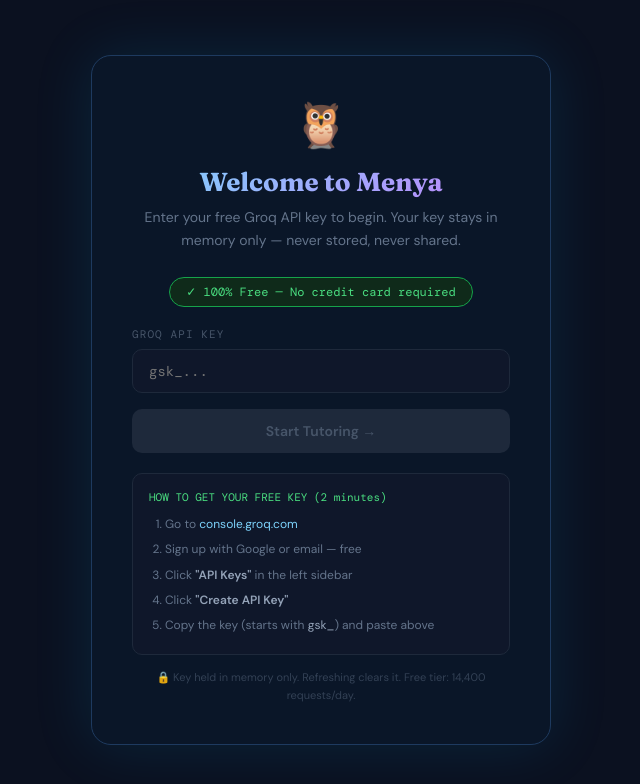
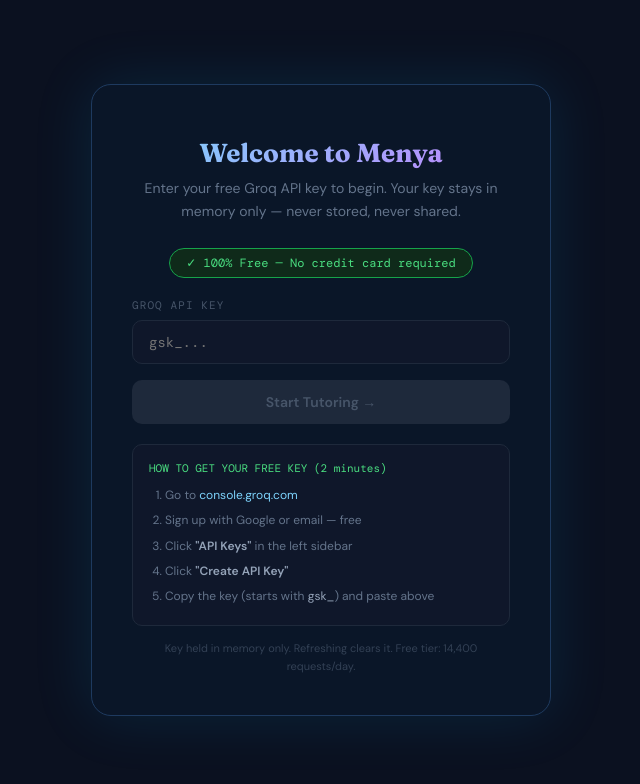
Before and after one commit to HappyAxelo/menya-ai-tutor, a React (Vite) app in the folder menya/: page / in a window 1280 px wide. Shown: the top 784 px of the page, without its empty margins (319-959 px from the left). Built offline with nearby package versions, Linux system fonts and the light colour scheme.

Commit message:
Update App.jsx

```diff
--- a/menya/src/App.jsx
+++ b/menya/src/App.jsx
@@ -158,7 +158,7 @@ function ApiKeyModal({ onSave }) {
       <style>{`@import url('https://fonts.googleapis.com/css2?family=DM+Sans:opsz,wght@9..40,400;9..40,600&family=DM+Mono:wght@400&family=Fraunces:opsz,wght@9..144,700&display=swap');*{box-sizing:border-box;margin:0;padding:0}input{outline:none}`}</style>
       <div style={{ background: "#0a1628", border: "1px solid #1e3a5f", borderRadius: "20px", padding: "40px", maxWidth: "460px", width: "90%", boxShadow: "0 0 60px #0ea5e922", fontFamily: "'DM Sans', sans-serif" }}>
         <div style={{ textAlign: "center", marginBottom: "24px" }}>
-          <div style={{ fontSize: "44px", marginBottom: "12px" }}>🦉</div>
+          <div style={{ fontSize: "44px", marginBottom: "12px" }}></div>
           <h1 style={{ fontFamily: "'Fraunces', serif", fontSize: "26px", fontWeight: "700", background: "linear-gradient(135deg,#7dd3fc,#c084fc)", WebkitBackgroundClip: "text", WebkitTextFillColor: "transparent", marginBottom: "8px" }}>Welcome to Menya</h1>
           <p style={{ color: "#64748b", fontSize: "14px", lineHeight: "1.7" }}>Enter your free Groq API key to begin. Your key stays in memory only — never stored, never shared.</p>
         </div>
@@ -198,7 +198,7 @@ function ApiKeyModal({ onSave }) {
         </div>
 
         <p style={{ marginTop: "14px", fontSize: "11px", color: "#334155", textAlign: "center", lineHeight: "1.6" }}>
-          🔒 Key held in memory only. Refreshing clears it. Free tier: 14,400 requests/day.
+          Key held in memory only. Refreshing clears it. Free tier: 14,400 requests/day.
         </p>
       </div>
     </div>
@@ -260,7 +260,7 @@ function MessageBubble({ msg }) {
   return (
     <div style={{ display: "flex", flexDirection: isUser ? "row-reverse" : "row", gap: "10px", marginBottom: "16px", alignItems: "flex-start" }}>
       <div style={{ width: "34px", height: "34px", borderRadius: "50%", background: isUser ? "linear-gradient(135deg,#6366f1,#8b5cf6)" : "linear-gradient(135deg,#0ea5e9,#06b6d4)", display: "flex", alignItems: "center", justifyContent: "center", fontSize: "14px", flexShrink: 0 }}>
-        {isUser ? "👤" : "🦉"}
+        {isUser ? "" : ""}
       </div>
       <div style={{ maxWidth: "75%" }}>
         {!isUser && msg.type && <div style={{ fontSize: "10px", color: typeInfo.color, fontFamily: "'DM Mono', monospace", marginBottom: "4px", textTransform: "uppercase", letterSpacing: "0.08em" }}>{typeInfo.label}</div>}
@@ -320,7 +320,7 @@ export default function AITutor() {
     setAnalytics(prev => ({ ...prev, totalMessages: prev.totalMessages + 1, conceptsIdentified: prev.conceptsIdentified + (parsed.conceptsDetected?.length || 0), misconceptionsDetected: prev.misconceptionsDetected + (parsed.misconceptionDetected ? 1 : 0) }));
     if (parsed.conceptsDetected?.length > 0) updateMastery(parsed.conceptsDetected, parsed.encouragementScore || 3);
     if (parsed.encouragementScore >= 4) {
-      setEncouragement(parsed.encouragementScore === 5 ? "🌟 Excellent reasoning!" : "✨ Great progress!");
+      setEncouragement(parsed.encouragementScore === 5 ? "Excellent reasoning!" : "Great progress!");
       setTimeout(() => setEncouragement(null), 3000);
     }
   }, [updateMastery]);
@@ -413,7 +413,7 @@ export default function AITutor() {
           <div style={{ flex: 1, overflowY: "auto", padding: "24px", paddingBottom: "8px" }}>
             {showWelcome && (
               <div style={{ textAlign: "center", padding: "40px 20px", animation: "float-in 0.6s ease" }}>
-                <div style={{ fontSize: "48px", marginBottom: "16px" }}>🦉</div>
+                <div style={{ fontSize: "48px", marginBottom: "16px" }}></div>
                 <div style={{ fontFamily: "'Fraunces', serif", fontSize: "28px", fontWeight: "700", background: "linear-gradient(135deg,#7dd3fc,#c084fc)", WebkitBackgroundClip: "text", WebkitTextFillColor: "transparent", marginBottom: "8px" }}>Welcome to Menya</div>
                 <div style={{ color: "#64748b", fontSize: "14px", maxWidth: "400px", margin: "0 auto 32px", lineHeight: "1.7" }}>I won't give you answers — I'll help you discover them. Every question I ask is a step toward your own understanding.</div>
                 <div style={{ display: "flex", flexDirection: "column", gap: "8px", maxWidth: "480px", margin: "0 auto" }}>
```
